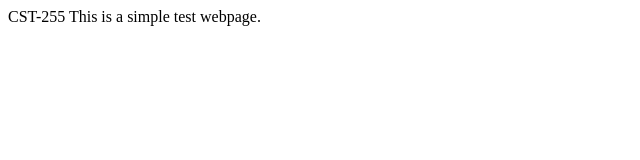
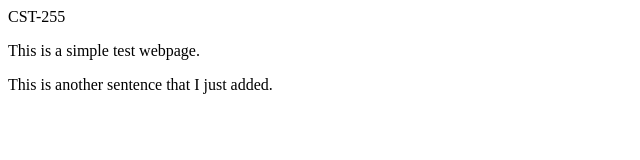
Before and after one commit to sabajamalian/CST255-CDTest, a plain HTML site: page index.html in a window 1280 px wide. Shown: the whole page, without its empty margins (0-640 px from the left). Drawn offline with Linux system fonts and the light colour scheme.

Commit message:
added a new sentence to the webpage

```diff
--- a/index.html
+++ b/index.html
@@ -2,5 +2,6 @@
 CST-255
 </head>
 <body>
-This is a simple test webpage.
+<p>This is a simple test webpage.</p>
+<p> This is another sentence that I just added.</p>
 </body>
```
